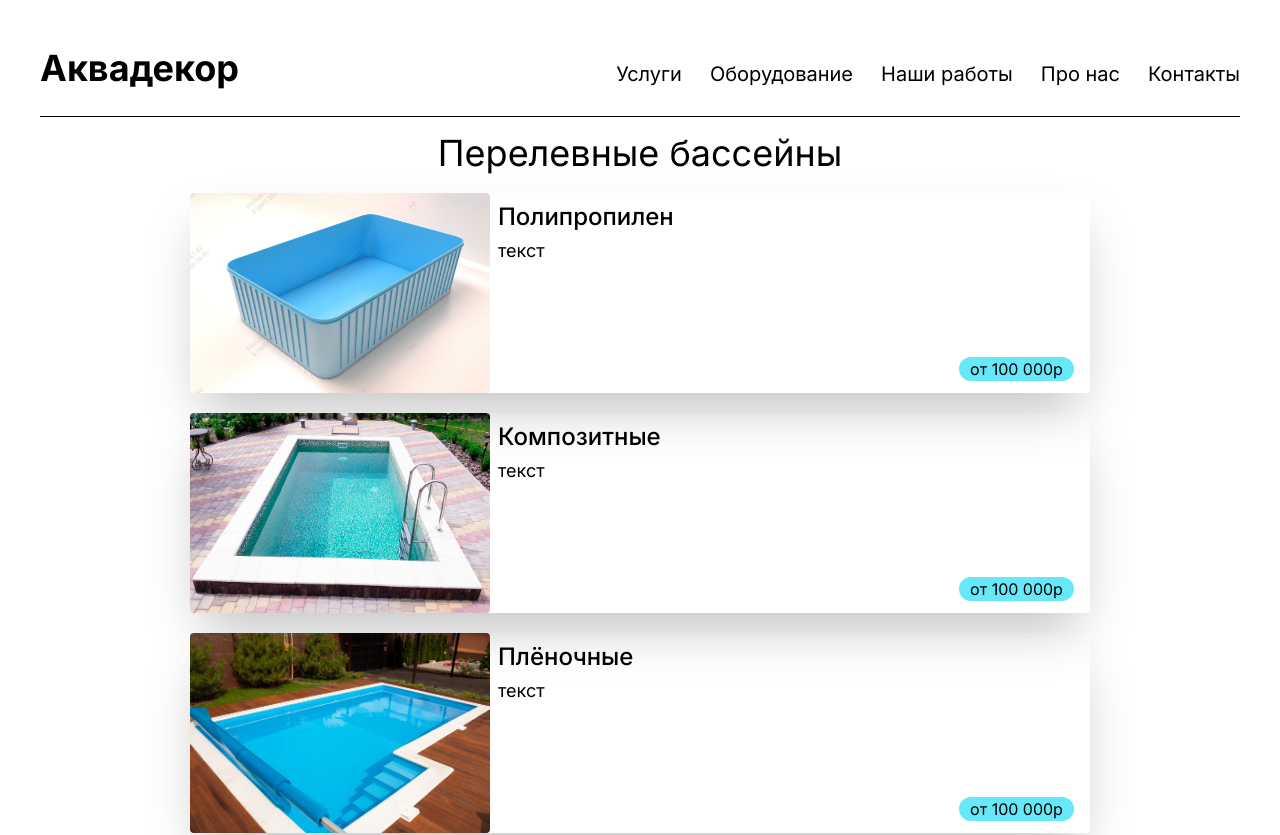
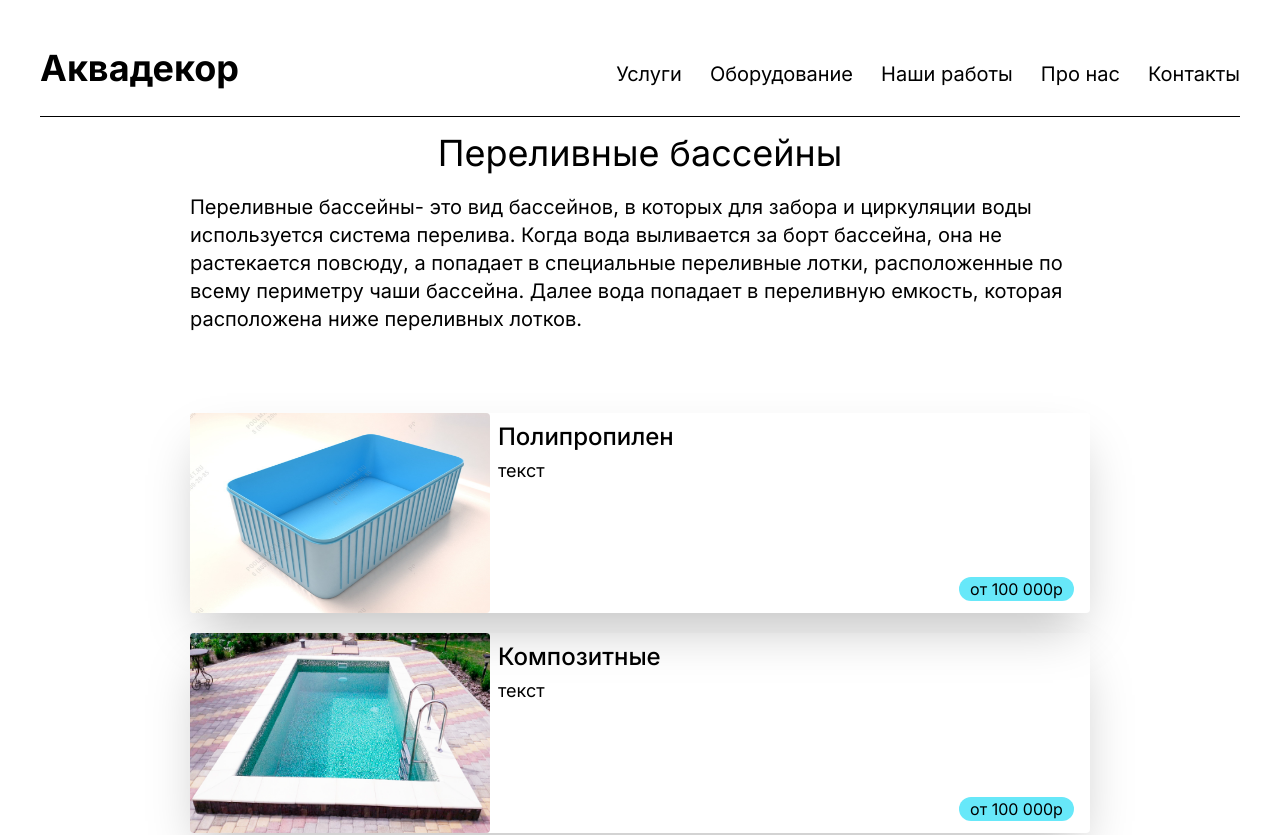
Before and after one commit to aftelnes/Aquadecor, a Next.js app: page /servicies/overflowPools in a window 1280 px wide. Shown: the top 835 px of the page. Built offline with nearby package versions, Linux system fonts and the light colour scheme.

Commit message:
start add description in page

```diff
--- a/app/servicies/overflowPools/page.tsx
+++ b/app/servicies/overflowPools/page.tsx
@@ -19,7 +19,17 @@ const OverflowPools = () => {
   return (
     <div className={pageStyle.pageStyle}>
       <hr className={pageStyle.pageHr} />
-      <h1 className={pageStyle.pageH1}>Перелевные бассейны</h1>
+      <h1 className={pageStyle.pageH1}>Переливные бассейны</h1>
+      <p className={pageStyle.pageDescription}>
+        <span className={pageStyle.pageColoredTextBlue}>
+          Переливные бассейны
+        </span>
+        - это вид бассейнов, в которых для забора и циркуляции воды используется
+        система перелива. Когда вода выливается за борт бассейна, она не
+        растекается повсюду, а попадает в специальные переливные лотки,
+        расположенные по всему периметру чаши бассейна. Далее вода попадает в
+        переливную емкость, которая расположена ниже переливных лотков.
+      </p>
 
       <Link href="/servicies/overflowPools/polypropylene">
         <InfoBlockInPage
--- a/styles/pageStyles/pageStyle.ts
+++ b/styles/pageStyles/pageStyle.ts
@@ -2,6 +2,8 @@ type PageStyle = {
   pageStyle: string;
   pageHr: string;
   pageH1: string;
+  pageDescription: string;
+  pageColoredTextBlue: string;
 };
 
 const pageStyle: PageStyle = {
@@ -11,6 +13,13 @@ const pageStyle: PageStyle = {
     "border-1 border-black m-auto xl:w-[1200px] lg:container md:container",
   pageH1:
     "text-animation text-center mt-5 text-2xl xl:text-4xl lg:text-3xl lg:mt-4 lg:mb-10 md:text-3xl md:mt-4 md:mb-16",
+  pageDescription:
+    "relative element-animation m-auto mt-5  \
+      w-[340px] \
+      xl:w-[900px] xl:h-[100px] xl:text-xl\
+      lg:w-[800px] lg:h-[200px] lg:text-lg\
+      md:w-[650px] md:h-[200px] md:text-md",
+  pageColoredTextBlue: "text-blue-500",
 };
 
 export default pageStyle;
```
